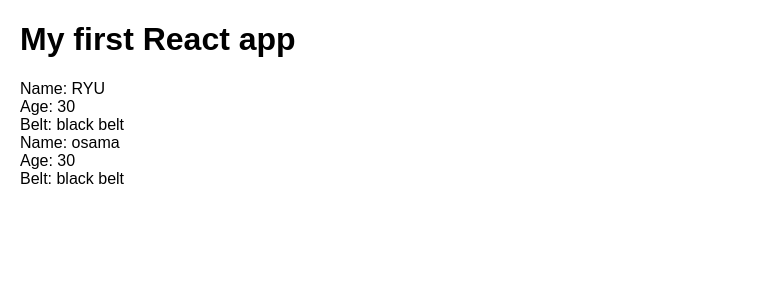
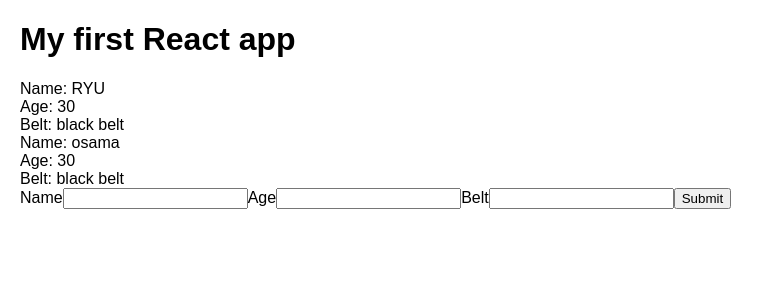
Before and after one commit to jawwad22/ReactJS-Learning, a React (Create React App) app in the folder react-app/: page / in a window 1280 px wide. Shown: the top 300 px of the page, without its empty margins (0-774 px from the left). Built offline with nearby package versions, Linux system fonts and the light colour scheme.

Commit message:
--Commit:Creating Form

```diff
--- /dev/null
+++ b/react-app/src/AddNinja.js
@@ -0,0 +1,35 @@
+import React, { Component } from 'react'
+
+class AddNinja extends Component {
+    state={
+        name:null,
+        age:null,
+        belt:null,
+    }
+    handleChange=(e) =>{
+        this.setState({
+            [e.target.id]:e.target.value
+        })
+    }
+    handleSubmit=(e)=>{
+        e.preventDefault();
+        console.log(this.state);
+    }
+    render() {
+        return (
+            <div>
+                <form onSubmit={this.handleSubmit}>
+                    <label htmlFor="name">Name</label>
+                    <input type="text" id="name" onChange={this.handleChange} />
+                    <label htmlFor="age">Age</label>
+                    <input type="text" id="age" onChange={this.handleChange} />
+                    <label htmlFor="belt">Belt</label>
+                    <input type="text" id="belt" onChange={this.handleChange} />
+               <button>Submit</button>
+                </form>
+            </div>
+        )
+    }
+}
+
+export default AddNinja
--- a/react-app/src/App.js
+++ b/react-app/src/App.js
@@ -1,6 +1,6 @@
 import React, { Component } from 'react';
 import Ninjas from './Ninjas'
-
+import AddNinja from "./AddNinja"
 class App extends Component {
   state={
     ninjas:[
@@ -15,6 +15,7 @@
       <div className="App">
         <h1>My first React app</h1>
         <Ninjas ninjas={this.state.ninjas}/>
+        <AddNinja />
       </div>
     );
   }
```
